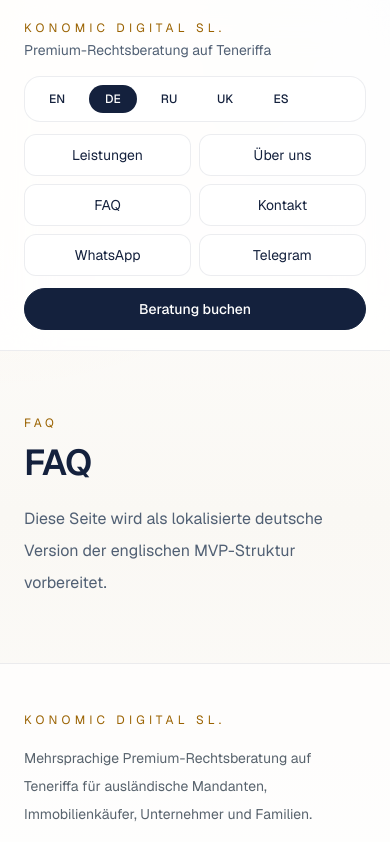
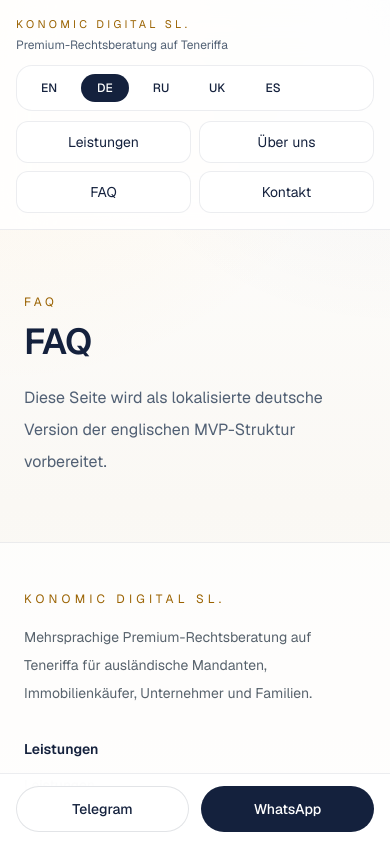
Before and after one commit to heaodoff/konomic, a Next.js app in the folder konomic-site/: page /de/faq in a window 390 px wide. Shown: the top 842 px of the page. Built offline with nearby package versions, Linux system fonts and the light colour scheme.

Commit message:
Polish mobile navigation and sticky contact bar

```diff
--- a/konomic-site/src/app/en/contact/page.tsx
+++ b/konomic-site/src/app/en/contact/page.tsx
@@ -31,7 +31,7 @@ export default function ContactPage() {
         text="Konomic Digital SL. uses a WhatsApp-first lead flow. For most new enquiries, WhatsApp is the fastest and clearest starting point."
       />
       <div className="mt-8 ui-rule" />
-      <div className="mt-10 flex flex-wrap gap-4">
+      <div className="mt-8 flex flex-wrap gap-4 sm:mt-10">
         <a href={whatsappUrl} target="_blank" rel="noopener noreferrer" className="ui-button ui-button-primary rounded-full bg-[#14213d] px-6 py-3 text-sm font-medium text-white hover:bg-[#0d1528]">Start on WhatsApp</a>
         <a href="mailto:nikita.lukashok@gmail.com" className="ui-button ui-button-secondary rounded-full border border-[#14213d]/12 bg-white/88 px-6 py-3 text-sm font-medium text-[#14213d] hover:border-[#fca311]/45">Email Konomic</a>
         <a href={telegramUrl} target="_blank" rel="noopener noreferrer" className="ui-button ui-button-secondary rounded-full border border-[#14213d]/12 bg-white/88 px-6 py-3 text-sm font-medium text-[#14213d] hover:border-[#fca311]/45">Open Telegram</a>
@@ -42,7 +42,7 @@ export default function ContactPage() {
         <div className="ui-card-soft px-6 py-6"><div className="text-xs uppercase tracking-[0.28em] text-[#9a6200]">Documents</div><h3 className="mt-3 text-lg font-semibold tracking-tight">Email</h3><p className="mt-2 text-sm leading-7 text-[#59646e]">Best for documents, longer descriptions, and attachments.</p></div>
       </div>
       <div className="mt-12 grid gap-6 lg:grid-cols-[1.1fr_0.9fr]">
-        <div className="ui-card p-8 md:p-10">
+        <div className="ui-card p-6 sm:p-8 md:p-10">
           <div className="text-xs uppercase tracking-[0.28em] text-[#9a6200]">Structured intake</div>
           <h2 className="mt-3 text-2xl font-semibold tracking-tight">Recommended enquiry form</h2>
           <form className="mt-6 grid gap-4" action={whatsappUrl} method="get">
@@ -79,7 +79,7 @@ export default function ContactPage() {
         </div>
 
         <div className="grid gap-6">
-          <div className="ui-card-soft rounded-[2rem] px-8 py-8 md:px-10 md:py-9">
+          <div className="ui-card-soft rounded-[2rem] px-6 py-6 sm:px-8 sm:py-8 md:px-10 md:py-9">
             <h2 className="text-2xl font-semibold tracking-tight">Public contact details</h2>
             <ul className="mt-4 space-y-3 text-sm leading-7 text-[#56616b] md:text-base">
               <li>• WhatsApp / phone: +34 643 319 719</li>
@@ -88,7 +88,7 @@ export default function ContactPage() {
               <li>• Company: Konomic Digital SL.</li>
             </ul>
           </div>
-          <div className="ui-card-dark p-8 text-white md:p-10">
+          <div className="ui-card-dark p-6 text-white sm:p-8 md:p-10">
             <div className="relative z-10">
               <div className="text-xs uppercase tracking-[0.28em] text-[#fca311]">Client flow</div>
               <h2 className="mt-3 text-2xl font-semibold tracking-tight">What happens next</h2>
--- a/konomic-site/src/app/globals.css
+++ b/konomic-site/src/app/globals.css
@@ -126,6 +126,17 @@ a {
   background: linear-gradient(90deg, rgba(252, 163, 17, 0.55), rgba(20, 33, 61, 0.08));
 }
 
+.ui-mobile-sticky {
+  position: fixed;
+  left: 0;
+  right: 0;
+  bottom: 0;
+  z-index: 40;
+  border-top: 1px solid rgba(20, 33, 61, 0.08);
+  background: rgba(255, 255, 255, 0.94);
+  backdrop-filter: blur(14px);
+}
+
 .ui-section {
   margin-left: auto;
   margin-right: auto;
--- a/konomic-site/src/components/SiteShell.tsx
+++ b/konomic-site/src/components/SiteShell.tsx
@@ -8,13 +8,13 @@ const telegramUrl = 'https://t.me/nkitl0';
 export function SiteShell({ children, locale = 'en' }: { children: ReactNode; locale?: Locale }) {
   const copy = localeContent[locale];
   return (
-    <div className="min-h-screen text-[#14213d]">
+    <div className="min-h-screen pb-24 text-[#14213d] md:pb-0">
       <header className="sticky top-0 z-30 border-b border-[#14213d]/8 bg-[rgba(255,255,255,0.84)] backdrop-blur-xl">
-        <div className="mx-auto max-w-7xl px-6 py-5 lg:px-10">
+        <div className="mx-auto max-w-7xl px-4 py-4 sm:px-6 lg:px-10 lg:py-5">
           <div className="flex items-start justify-between gap-4">
             <Link href={`/${locale}`} className="flex min-w-0 flex-col">
-              <span className="text-xs uppercase tracking-[0.35em] text-[#9a6200]">Konomic Digital SL.</span>
-              <span className="mt-1 text-sm text-[#516074]">{copy.brandTagline}</span>
+              <span className="text-[11px] uppercase tracking-[0.3em] text-[#9a6200] sm:text-xs sm:tracking-[0.35em]">Konomic Digital SL.</span>
+              <span className="mt-1 text-xs text-[#516074] sm:text-sm">{copy.brandTagline}</span>
             </Link>
 
             <div className="flex items-center gap-3">
@@ -42,7 +42,7 @@ export function SiteShell({ children, locale = 'en' }: { children: ReactNode; lo
             </div>
           </div>
 
-          <div className="mt-4 hidden items-center gap-7 text-sm text-[#47515a] md:flex">
+          <div className="mt-3 hidden items-center gap-7 text-sm text-[#47515a] md:flex">
             <Link href={`/${locale}/services`} className="ui-link-soft">{copy.nav.services}</Link>
             <Link href={`/${locale}/about`} className="ui-link-soft">{copy.nav.about}</Link>
             <Link href={`/${locale}/faq`} className="ui-link-soft">{copy.nav.faq}</Link>
@@ -51,7 +51,7 @@ export function SiteShell({ children, locale = 'en' }: { children: ReactNode; lo
             <a href={telegramUrl} target="_blank" rel="noopener noreferrer" className="ui-link-soft">Telegram</a>
           </div>
 
-          <div className="mt-4 flex flex-col gap-3 md:hidden">
+          <div className="mt-3 flex flex-col gap-2.5 md:hidden">
             <div className="flex flex-wrap gap-2 rounded-2xl border border-[#14213d]/8 bg-white/88 p-2">
               {locales.map((item) => (
                 <Link
@@ -71,22 +71,23 @@ export function SiteShell({ children, locale = 'en' }: { children: ReactNode; lo
               <Link href={`/${locale}/about`} className="ui-button ui-button-secondary rounded-xl border border-[#14213d]/8 bg-white/88 px-4 py-2.5 text-center text-[#47515a]">{copy.nav.about}</Link>
               <Link href={`/${locale}/faq`} className="ui-button ui-button-secondary rounded-xl border border-[#14213d]/8 bg-white/88 px-4 py-2.5 text-center text-[#47515a]">{copy.nav.faq}</Link>
               <Link href={`/${locale}/contact`} className="ui-button ui-button-secondary rounded-xl border border-[#14213d]/8 bg-white/88 px-4 py-2.5 text-center text-[#47515a]">{copy.nav.contact}</Link>
-              <a href={whatsappUrl} target="_blank" rel="noopener noreferrer" className="ui-button ui-button-secondary rounded-xl border border-[#14213d]/8 bg-white/88 px-4 py-2.5 text-center text-[#47515a]">WhatsApp</a>
-              <a href={telegramUrl} target="_blank" rel="noopener noreferrer" className="ui-button ui-button-secondary rounded-xl border border-[#14213d]/8 bg-white/88 px-4 py-2.5 text-center text-[#47515a]">Telegram</a>
             </div>
-
-            <a
-              href={whatsappUrl}
-              target="_blank"
-              rel="noopener noreferrer"
-              className="ui-button ui-button-primary inline-flex items-center justify-center rounded-full border border-[#14213d] bg-[#14213d] px-5 py-2.5 text-sm font-medium text-white hover:bg-[#0d1528] hover:text-white"
-            >
-              <span className="text-white">{copy.nav.book}</span>
-            </a>
           </div>
         </div>
       </header>
       {children}
+
+      <div className="ui-mobile-sticky md:hidden">
+        <div className="mx-auto grid max-w-7xl grid-cols-2 gap-3 px-4 py-3">
+          <a href={telegramUrl} target="_blank" rel="noopener noreferrer" className="ui-button ui-button-secondary inline-flex items-center justify-center rounded-full border border-[#14213d]/12 bg-white px-4 py-3 text-sm font-medium text-[#14213d] hover:border-[#fca311]/45">
+            Telegram
+          </a>
+          <a href={whatsappUrl} target="_blank" rel="noopener noreferrer" className="ui-button ui-button-primary inline-flex items-center justify-center rounded-full bg-[#14213d] px-4 py-3 text-sm font-medium text-white hover:bg-[#0d1528]">
+            WhatsApp
+          </a>
+        </div>
+      </div>
+
       <footer className="border-t border-[#14213d]/8 bg-white/70">
         <div className="mx-auto grid max-w-7xl gap-8 px-6 py-12 lg:grid-cols-[1.1fr_1fr_1fr] lg:px-10">
           <div>
```
